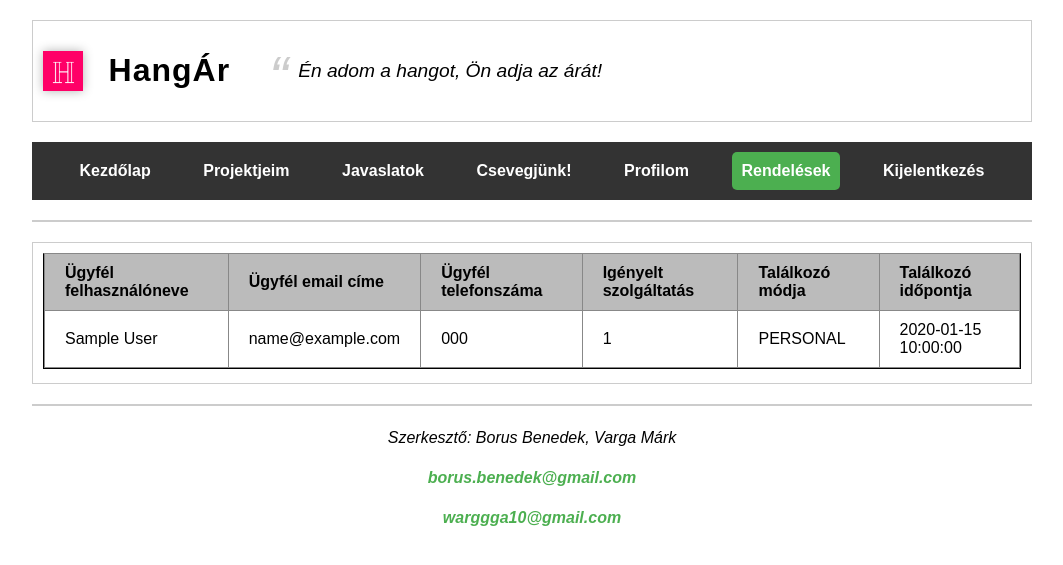
After one commit to Andruida/SZTE-webterv, a PHP site: the page made by rendelések.php in a window 1280 px wide. The commit adds this page. Shown: the top 565 px of the page, without its empty margins (108-1171 px from the left). Run offline with PHP 8.4, Linux system fonts and the light colour scheme; the visitor is signed in with stand-in values (Sample User, id 1); tables that the repository leaves empty hold one stand-in row (values such as "Sample post"); data that the repository does not hold is empty.

Commit message:
Rendelések admin táblázat
Co-Authored-By: warga-bit <61094001+warga-bit@users.noreply.github.com>

```diff
--- a/backend/login.php
+++ b/backend/login.php
@@ -48,6 +48,7 @@ $row = mysqli_fetch_assoc($result);
 if (password_verify($password, $row['password'])) {
     $_SESSION['email'] = $email;
     $_SESSION['id'] = $row["id"];
+    $_SESSION['admin'] = ($row["is_admin"] === 1);
 
     header("Location: ../profil.php");
     echo "Sikeres bejelentkezés!";
--- a/components/head.php
+++ b/components/head.php
@@ -1,12 +1,15 @@
 <?php
 
 if (isset($TITLE_SUFFIX) && !empty($TITLE_SUFFIX)) {
-    $_title = 'HangÁr - '.$TITLE_SUFFIX;
+    $_title = 'HangÁr - ' . $TITLE_SUFFIX;
 } else {
     $_title = 'HangÁr';
 }
 
+
+
 ?>
+
 <head>
     <meta charset="UTF-8">
     <meta http-equiv="X-UA-Compatible" content="IE=edge">
@@ -14,5 +17,10 @@ if (isset($TITLE_SUFFIX) && !empty($TITLE_SUFFIX)) {
     <title><?= $_title ?></title>
     <link rel="stylesheet" href="css/style.css">
     <link rel="icon" type="image/x-icon" href="favicon.ico">
+    <?php if (isset($CSS) && count($CSS) > 0) {
+        foreach ($CSS as $css) {
+            echo '<link rel="stylesheet" href="' . $css . '">';
+        }
+    } ?>
 </head>
 <?php unset($_title); ?>
--- a/components/header.php
+++ b/components/header.php
@@ -12,7 +12,11 @@ $_pages = [
 if (isset($_SESSION["id"]) && !empty($_SESSION["id"])) {
     $_pages["Csevegjünk!"] = urlencode("csevegjünk.php");
     $_pages["Profilom"] = "profil.php";
+    if (isset($_SESSION["admin"]) && !empty($_SESSION["admin"])) {
+        $_pages["Rendelések"] = urlencode("rendelések.php");
+    }
     $_pages["Kijelentkezés"] = "backend/logout.php";
+
 } else {
     $_pages["Bejelentkezés"] = urlencode("bejelentkezés.php");
 }
--- /dev/null
+++ b/css/orderstyle.css
@@ -0,0 +1,38 @@
+table {
+	border-collapse: collapse;
+	display: inline-block;
+	text-align: left;
+	border-top: 1px solid #888;
+}
+table thead {
+	background: #bbb;
+}
+table tr:nth-child(even) {
+	background: #dfdfdf;
+}
+table th, table td {
+	padding: 10px 20px;
+	border: 1px solid #888;
+	border-width: 0 1px 1px;
+}
+/*responsive table*/
+@media screen and (max-width: 550px) {
+	/*put each field on its own line and align text to the right
+	 *border is added for further readability
+	 */
+	table td {
+		display: block;
+		text-align: right;
+	}
+	/*put data-label content before each field floated to the left*/
+	table td:before {
+		content: attr(data-label);
+		float: left;
+		font-weight: bold;
+		margin-right: 10px;
+	}
+	/*remove thead*/
+	table thead {
+		display: none;
+	}
+}
--- a/css/style.css
+++ b/css/style.css
@@ -1,7 +1,7 @@
 body {
   font-family: Arial, sans-serif;
   font-size: 16px;
-  max-width: 700px;
+  max-width: 1000px;
   margin: auto;
   padding: 0 2%;
 }
@@ -313,10 +313,6 @@ hr {
   line-height: 1.4;
 }
 
-#loadingText {
-  font-style: italic;
-}
-
 .card {
   display: grid;
   box-shadow: 0 0 8px rgba(0, 0, 0, 0.3);
--- /dev/null
+++ b/rendelések.php
@@ -0,0 +1,62 @@
+<?php
+include(__DIR__ . '/backend/validator.php');
+
+session_start();
+require(__DIR__ . '/backend/conn.php');
+$results = mysqli_query($conn, "SELECT * FROM orders INNER JOIN users ON orders.user_id=users.id");
+if (!isset($_SESSION['id']) || empty($_SESSION['id'])) {
+    header('Location: bejelentkezés.php');
+    exit();
+}
+
+if (!isset($_SESSION['admin']) || empty($_SESSION['admin'])) {
+    header('Location: profil.php');
+    exit();
+}
+?>
+<!DOCTYPE html>
+<html lang="hu">
+
+<?php
+$TITLE_SUFFIX = 'Rendelések';
+$CSS = ["css/orderstyle.css"];
+include(__DIR__ . '/components/head.php');
+?>
+<body>
+    <?php
+    $ACTIVE = 'Rendelések';
+    include(__DIR__ . '/components/header.php');
+    ?>
+    <div style="overflow-x: auto;">
+        <table class="order_table">
+            <thead>
+            <tr>
+                    <th>Ügyfél felhasználóneve</th>
+                    <th>Ügyfél email címe</th>
+                    <th>Ügyfél telefonszáma</th>
+                    <th>Igényelt szolgáltatás</th>
+                    <th>Találkozó módja</th>
+                    <th>Találkozó időpontja</th>
+                </tr>
+            </thead>
+            <tbody>
+
+                <?php while ($row = mysqli_fetch_assoc($results)) { ?>
+
+                    <tr>
+                        <td><?= $row['display_name'] ?></td>
+                        <td><?= $row['email'] ?></td>
+                        <td><?= $row['phone'] ?></td>
+                        <td><?= $row['services'] ?></td>
+                        <td><?= $row['way_of_contact'] ?></td>
+                        <td><?= $row['datetime'] ?></td>
+
+                    </tr>
+                <?php } ?>
+            </tbody>
+        </table>
+    </div>
+    <?php include(__DIR__ . "/components/footer.php"); ?>
+</body>
+
+</html>
```
